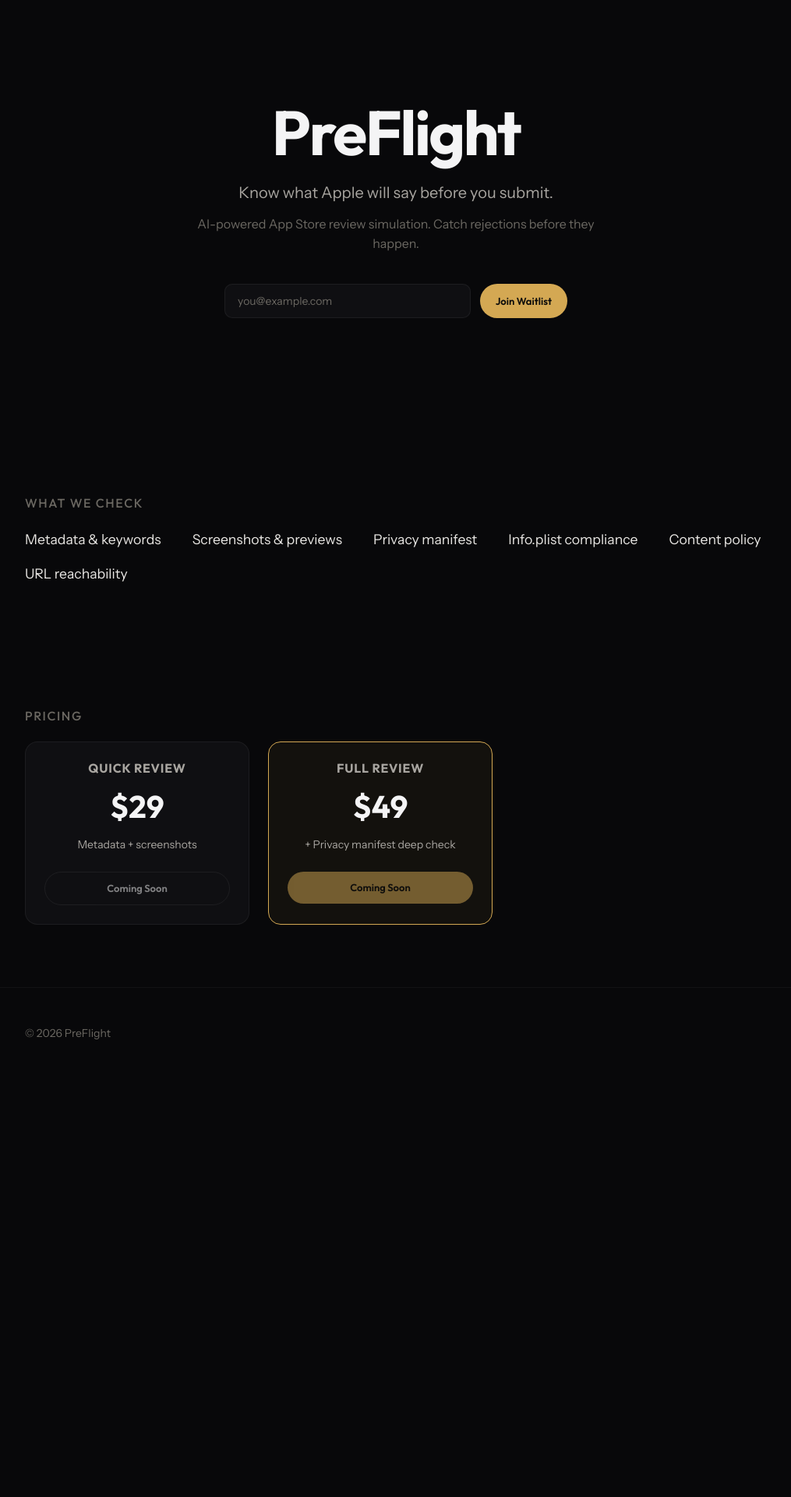
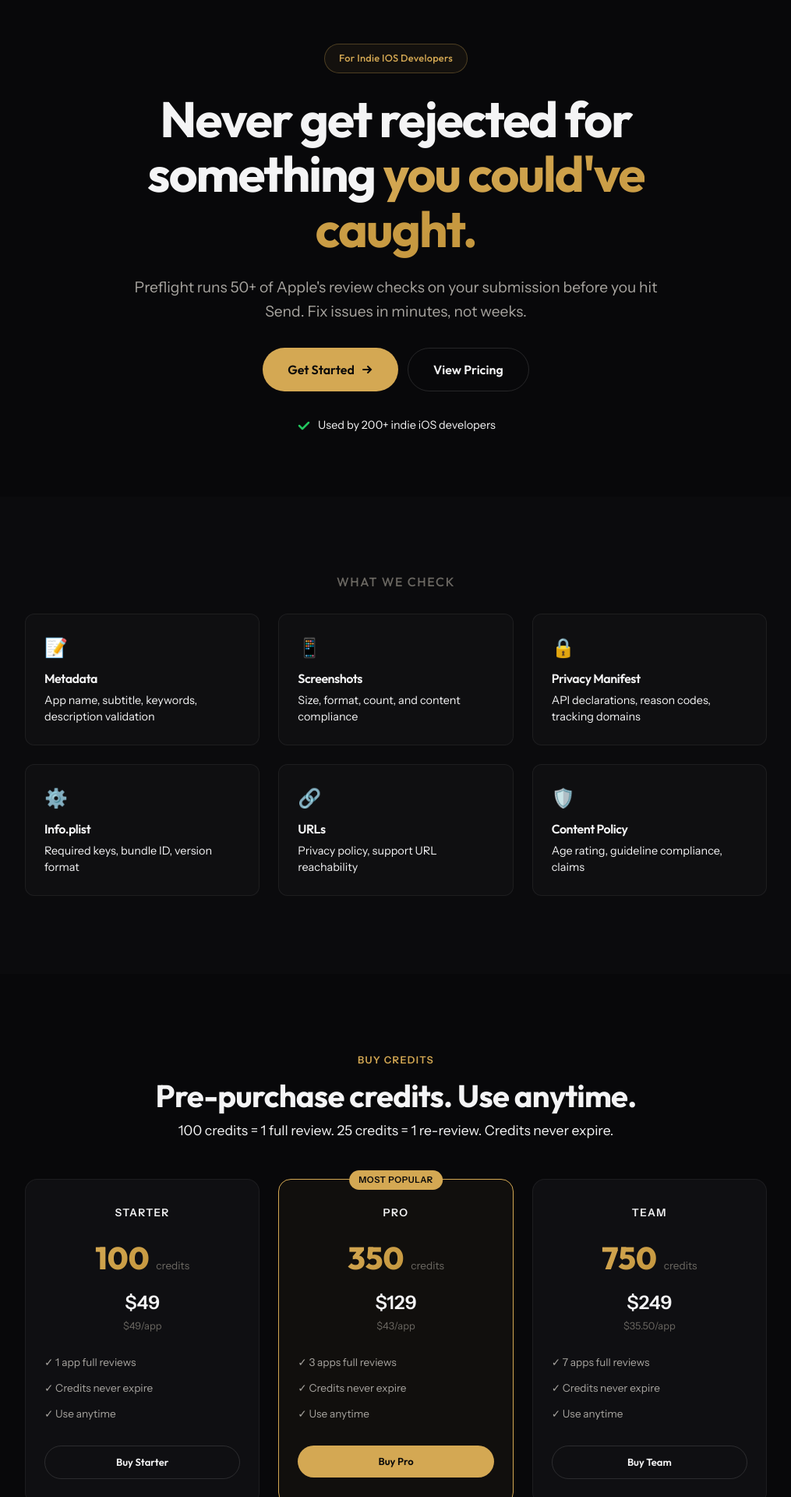
Before and after one commit to tszaks/Preflight, a SvelteKit app: page / in a window 1280 px wide. Shown: the part 140-2060 px from the top of the page at 78% size, without its empty margins (132-1147 px from the left). Before the commit the page ends 1524 px from the top, so only its background shows below. Built offline with nearby package versions, Linux system fonts and the light colour scheme; no server answers.

Commit message:
fix: update landing page with credits pricing

```diff
--- a/src/routes/+page.svelte
+++ b/src/routes/+page.svelte
@@ -1,119 +1,172 @@
 <script lang="ts">
     import { onMount } from "svelte";
-    import { enhance } from "$app/forms";
 
     let visible = $state(false);
-    let submitted = $state(false);
-    let error = $state("");
-    let loading = $state(false);
+    onMount(() => setTimeout(() => (visible = true), 100));
 
-    onMount(() => setTimeout(() => (visible = true), 100));
+    const plans = [
+        { name: 'Starter', credits: 100, price: 49, apps: '1 app', perApp: '$49/app' },
+        { name: 'Pro', credits: 350, price: 129, apps: '3 apps', perApp: '$43/app', popular: true },
+        { name: 'Team', credits: 750, price: 249, apps: '7 apps', perApp: '$35.50/app' },
+        { name: 'Agency', credits: 1500, price: 449, apps: '15 apps', perApp: '$29.93/app' },
+    ];
 </script>
 
 <main>
     <section class="hero">
         <div class="container hero-content" class:visible>
-            <h1>PreFlight</h1>
-            <p class="subtitle">Know what Apple will say before you submit.</p>
-            <p class="description">AI-powered App Store review simulation. Catch rejections before they happen.</p>
+            <span class="badge">For indie iOS developers</span>
+            <h1>Never get rejected for something <span class="highlight">you could've caught.</span></h1>
+            <p class="description">
+                Preflight runs 50+ of Apple's review checks on your submission before you hit Send.
+                Fix issues in minutes, not weeks.
+            </p>
 
-            {#if submitted}
-                <div class="success-msg">
-                    <span class="success-icon">✓</span>
-                    <p>You're on the list. We'll notify you at launch.</p>
-                </div>
-            {:else}
-                <form
-                    method="POST"
-                    action="?/joinWaitlist"
-                    use:enhance={() => {
-                        loading = true;
-                        error = "";
-                        return async ({ result }) => {
-                            loading = false;
-                            if (result.type === "success") {
-                                submitted = true;
-                            } else if (result.type === "failure") {
-                                error = (result.data?.message as string) ?? "Something went wrong.";
-                            }
-                        };
-                    }}
-                    class="waitlist-form"
-                >
-                    <div class="input-row">
-                        <input
-                            type="email"
-                            name="email"
-                            class="input"
-                            placeholder="you@example.com"
-                            required
-                            disabled={loading}
-                        />
-                        <button type="submit" class="btn btn-primary" disabled={loading}>
-                            {loading ? "Joining..." : "Join Waitlist"}
-                        </button>
-                    </div>
-                    {#if error}
-                        <p class="error-msg">{error}</p>
-                    {/if}
-                </form>
-            {/if}
+            <div class="cta-buttons">
+                <a href="/auth/signup" class="btn btn-primary btn-lg">
+                    Get Started
+                    <svg width="16" height="16" viewBox="0 0 16 16" fill="none" stroke="currentColor" stroke-width="2" stroke-linecap="round">
+                        <path d="M3 8h10M9 4l4 4-4 4"/>
+                    </svg>
+                </a>
+                <a href="#pricing" class="btn btn-secondary btn-lg">View Pricing</a>
+            </div>
+
+            <p class="trust">
+                <svg width="20" height="20" viewBox="0 0 20 20" fill="none" stroke="#22c55e" stroke-width="2.5" stroke-linecap="round" stroke-linejoin="round">
+                    <path d="M4 10l4 4L16 6"/>
+                </svg>
+                <span>Used by 200+ indie iOS developers</span>
+            </p>
         </div>
     </section>
 
     <section class="features">
         <div class="container">
-            <h2>What we check</h2>
-            <ul class="feature-list">
-                <li>Metadata & keywords</li>
-                <li>Screenshots & previews</li>
-                <li>Privacy manifest</li>
-                <li>Info.plist compliance</li>
-                <li>Content policy</li>
-                <li>URL reachability</li>
-            </ul>
-        </div>
-    </section>
-
-    <section class="pricing">
-        <div class="container">
-            <h2>Pricing</h2>
-            <div class="pricing-grid">
-                <div class="card pricing-card">
-                    <h3>Quick Review</h3>
-                    <p class="price">$29</p>
-                    <p class="text-muted">Metadata + screenshots</p>
-                    <span class="btn btn-secondary btn-disabled">Coming Soon</span>
+            <h2>What We Check</h2>
+            <div class="feature-grid">
+                <div class="feature-item">
+                    <span class="feature-icon">📝</span>
+                    <h3>Metadata</h3>
+                    <p>App name, subtitle, keywords, description validation</p>
                 </div>
-                <div class="card pricing-card featured">
-                    <h3>Full Review</h3>
-                    <p class="price">$49</p>
-                    <p class="text-muted">+ Privacy manifest deep check</p>
-                    <span class="btn btn-primary btn-disabled">Coming Soon</span>
+                <div class="feature-item">
+                    <span class="feature-icon">📱</span>
+                    <h3>Screenshots</h3>
+                    <p>Size, format, count, and content compliance</p>
+                </div>
+                <div class="feature-item">
+                    <span class="feature-icon">🔒</span>
+                    <h3>Privacy Manifest</h3>
+                    <p>API declarations, reason codes, tracking domains</p>
+                </div>
+                <div class="feature-item">
+                    <span class="feature-icon">⚙️</span>
+                    <h3>Info.plist</h3>
+                    <p>Required keys, bundle ID, version format</p>
+                </div>
+                <div class="feature-item">
+                    <span class="feature-icon">🔗</span>
+                    <h3>URLs</h3>
+                    <p>Privacy policy, support URL reachability</p>
+                </div>
+                <div class="feature-item">
+                    <span class="feature-icon">🛡️</span>
+                    <h3>Content Policy</h3>
+                    <p>Age rating, guideline compliance, claims</p>
                 </div>
             </div>
         </div>
     </section>
 
+    <section id="pricing" class="pricing">
+        <div class="container">
+            <div class="section-header">
+                <span class="overline">Buy Credits</span>
+                <h2>Pre-purchase credits. Use anytime.</h2>
+                <p class="section-sub">100 credits = 1 full review. 25 credits = 1 re-review. Credits never expire.</p>
+            </div>
+
+            <div class="pricing-grid">
+                {#each plans as plan}
+                    <div class="card pricing-card" class:featured={plan.popular}>
+                        {#if plan.popular}
+                            <div class="popular-badge">Most Popular</div>
+                        {/if}
+                        <span class="plan-name">{plan.name}</span>
+                        <div class="plan-credits">
+                            <span class="credits">{plan.credits}</span>
+                            <span class="credits-label">credits</span>
+                        </div>
+                        <div class="plan-price">
+                            <span class="price">${plan.price}</span>
+                            <span class="per-app">{plan.perApp}</span>
+                        </div>
+                        <ul class="plan-features">
+                            <li>✓ {plan.apps} full reviews</li>
+                            <li>✓ Credits never expire</li>
+                            <li>✓ Use anytime</li>
+                        </ul>
+                        <a href="/pricing" class="btn {plan.popular ? 'btn-primary' : 'btn-secondary'}">
+                            Buy {plan.name}
+                        </a>
+                    </div>
+                {/each}
+            </div>
+        </div>
+    </section>
+
+    <section class="how-it-works">
+        <div class="container">
+            <h2>How It Works</h2>
+            <div class="steps">
+                <div class="step">
+                    <span class="step-number">1</span>
+                    <h3>Upload Your Files</h3>
+                    <p>Screenshots, Info.plist, privacy manifest, and metadata</p>
+                </div>
+                <div class="step">
+                    <span class="step-number">2</span>
+                    <h3>AI Analyzes Everything</h3>
+                    <p>50+ checks against Apple's latest guidelines</p>
+                </div>
+                <div class="step">
+                    <span class="step-number">3</span>
+                    <h3>Get Your Report</h3>
+                    <p>Detailed issues with fix suggestions in minutes</p>
+                </div>
+            </div>
+        </div>
+    </section>
+
+    <section class="final-cta">
+        <div class="container text-center">
+            <h2>Ready to submit with confidence?</h2>
+            <p>Stop waiting weeks for Apple's rejection emails.</p>
+            <a href="/auth/signup" class="btn btn-primary btn-lg">Get Started Now</a>
+        </div>
+    </section>
+
     <footer>
         <div class="container text-center">
-            <p class="text-subtle">&copy; 2026 PreFlight</p>
+            <p class="text-subtle">&copy; 2026 Preflight</p>
         </div>
     </footer>
 </main>
 
 <style>
     .hero {
-        min-height: 80vh;
+        min-height: 90vh;
         display: flex;
         align-items: center;
         justify-content: center;
         text-align: center;
         padding: 140px 24px 80px;
+        position: relative;
     }
 
     .hero-content {
-        max-width: 600px;
+        max-width: 720px;
         opacity: 0;
         transform: translateY(30px);
         transition: all 0.8s var(--ease);
@@ -124,137 +177,308 @@
         transform: translateY(0);
     }
 
-    .hero h1 {
-        font-size: clamp(3rem, 10vw, 5rem);
-        margin-bottom: 1rem;
+    .badge {
+        display: inline-block;
+        font-size: 0.8rem;
+        font-weight: 500;
+        color: var(--accent);
+        padding: 8px 18px;
+        border: 1px solid rgba(212, 168, 83, 0.3);
+        border-radius: 100px;
+        background: rgba(212, 168, 83, 0.06);
+        margin-bottom: 24px;
     }
 
-    .subtitle {
-        font-size: 1.25rem;
-        color: var(--gray-300);
-        margin-bottom: 0.75rem;
+    .hero h1 {
+        font-size: clamp(2.5rem, 6vw, 4rem);
+        line-height: 1.1;
+        margin-bottom: 24px;
+        letter-spacing: -0.03em;
+    }
+
+    .highlight {
+        background: linear-gradient(135deg, #d4a853 0%, #c4963d 100%);
+        -webkit-background-clip: text;
+        -webkit-text-fill-color: transparent;
+        background-clip: text;
     }
 
     .description {
-        font-size: 1rem;
-        color: var(--gray-500);
-        margin-bottom: 2.5rem;
+        font-size: 1.2rem;
+        color: var(--gray-300);
+        line-height: 1.6;
+        margin-bottom: 32px;
     }
 
-    .waitlist-form {
-        max-width: 440px;
-        margin: 0 auto;
+    .cta-buttons {
+        display: flex;
+        gap: 12px;
+        justify-content: center;
+        margin-bottom: 32px;
     }
 
-    .input-row {
-        display: flex;
-        gap: 0.75rem;
+    .btn-lg {
+        height: 56px;
+        padding: 0 32px;
+        font-size: 1rem;
+        display: inline-flex;
+        align-items: center;
+        gap: 8px;
     }
 
-    .input-row .input {
-        flex: 1;
-    }
-
-    .input-row .btn {
-        white-space: nowrap;
-        flex-shrink: 0;
-    }
-
-    .error-msg {
-        color: #ef4444;
-        font-size: 0.85rem;
-        margin-top: 0.75rem;
-    }
-
-    .success-msg {
+    .trust {
         display: flex;
         align-items: center;
         justify-content: center;
-        gap: 0.75rem;
-        padding: 1.25rem 2rem;
-        background: rgba(34, 197, 94, 0.08);
-        border: 1px solid rgba(34, 197, 94, 0.2);
-        border-radius: 10px;
+        gap: 8px;
+        color: var(--gray-400);
+        font-size: 0.9rem;
     }
 
-    .success-icon {
-        font-size: 1.25rem;
-        color: #22c55e;
-        font-weight: 700;
+    /* Features */
+    .features {
+        padding: 100px 0;
+        background: rgba(255, 255, 255, 0.01);
     }
 
-    .success-msg p {
-        color: var(--gray-100);
-        font-size: 1rem;
-    }
-
-    .features,
-    .pricing {
-        padding: 80px 0;
-    }
-
-    .features h2,
-    .pricing h2 {
+    .features h2 {
         font-size: 1rem;
         font-weight: 500;
         letter-spacing: 0.1em;
         text-transform: uppercase;
         color: var(--gray-500);
-        margin-bottom: 1.5rem;
+        margin-bottom: 2rem;
+        text-align: center;
     }
 
-    .feature-list {
-        list-style: none;
-        display: flex;
-        flex-wrap: wrap;
-        gap: 1rem 2.5rem;
+    .feature-grid {
+        display: grid;
+        grid-template-columns: repeat(auto-fit, minmax(280px, 1fr));
+        gap: 24px;
+        max-width: 1000px;
+        margin: 0 auto;
     }
 
-    .feature-list li {
+    .feature-item {
+        padding: 24px;
+        background: rgba(255, 255, 255, 0.02);
+        border: 1px solid rgba(255, 255, 255, 0.06);
+        border-radius: 12px;
+    }
+
+    .feature-icon {
+        font-size: 1.5rem;
+        margin-bottom: 12px;
+        display: block;
+    }
+
+    .feature-item h3 {
+        font-size: 1rem;
+        font-weight: 600;
+        margin-bottom: 8px;
+    }
+
+    .feature-item p {
+        font-size: 0.9rem;
+        color: var(--gray-400);
+        line-height: 1.5;
+    }
+
+    /* Pricing */
+    .pricing {
+        padding: 100px 0;
+    }
+
+    .section-header {
+        text-align: center;
+        margin-bottom: 48px;
+    }
+
+    .overline {
+        font-size: 0.8rem;
+        font-weight: 600;
+        letter-spacing: 0.1em;
+        text-transform: uppercase;
+        color: var(--accent);
+    }
+
+    .section-header h2 {
+        font-size: 2.5rem;
+        margin-top: 12px;
+        letter-spacing: -0.02em;
+    }
+
+    .section-sub {
         font-size: 1.1rem;
-        color: var(--gray-100);
+        color: var(--gray-400);
+        margin-top: 8px;
     }
 
     .pricing-grid {
         display: grid;
-        grid-template-columns: repeat(auto-fit, minmax(250px, 1fr));
-        gap: 1.5rem;
-        max-width: 600px;
+        grid-template-columns: repeat(auto-fit, minmax(240px, 1fr));
+        gap: 24px;
+        max-width: 1100px;
+        margin: 0 auto;
     }
 
     .pricing-card {
+        padding: 32px 24px;
         text-align: center;
+        position: relative;
+        transition: transform 0.2s var(--ease);
     }
 
-    .pricing-card h3 {
-        font-size: 1rem;
-        text-transform: uppercase;
-        letter-spacing: 0.05em;
-        color: var(--gray-300);
-        margin-bottom: 0.5rem;
-    }
-
-    .price {
-        font-family: "Outfit", sans-serif;
-        font-size: 2.5rem;
-        font-weight: 700;
-        margin-bottom: 0.5rem;
-    }
-
-    .pricing-card .btn {
-        margin-top: 1.5rem;
-        width: 100%;
+    .pricing-card:hover {
+        transform: translateY(-4px);
     }
 
     .pricing-card.featured {
         border-color: var(--accent);
-        background: rgba(212, 168, 83, 0.05);
+        background: rgba(212, 168, 83, 0.04);
     }
 
-    .btn-disabled {
-        opacity: 0.5;
-        cursor: not-allowed;
-        pointer-events: none;
+    .popular-badge {
+        position: absolute;
+        top: -12px;
+        left: 50%;
+        transform: translateX(-50%);
+        background: var(--accent);
+        color: var(--bg);
+        font-size: 0.7rem;
+        font-weight: 700;
+        padding: 4px 12px;
+        border-radius: 20px;
+        text-transform: uppercase;
+        letter-spacing: 0.05em;
+    }
+
+    .plan-name {
+        font-size: 0.85rem;
+        font-weight: 600;
+        text-transform: uppercase;
+        letter-spacing: 0.1em;
+        color: var(--gray-400);
+    }
+
+    .plan-credits {
+        margin: 16px 0 8px;
+    }
+
+    .credits {
+        font-family: 'Outfit', sans-serif;
+        font-size: 2.5rem;
+        font-weight: 800;
+        background: linear-gradient(135deg, #d4a853 0%, #c4963d 100%);
+        -webkit-background-clip: text;
+        -webkit-text-fill-color: transparent;
+        background-clip: text;
+    }
+
+    .credits-label {
+        font-size: 0.85rem;
+        color: var(--gray-500);
+        margin-left: 6px;
+    }
+
+    .plan-price {
+        margin-bottom: 20px;
+    }
+
+    .price {
+        font-size: 1.5rem;
+        font-weight: 700;
+        display: block;
+    }
+
+    .per-app {
+        font-size: 0.8rem;
+        color: var(--gray-500);
+    }
+
+    .plan-features {
+        list-style: none;
+        text-align: left;
+        margin-bottom: 24px;
+    }
+
+    .plan-features li {
+        font-size: 0.85rem;
+        color: var(--gray-300);
+        padding: 6px 0;
+    }
+
+    .pricing-card .btn {
+        width: 100%;
+    }
+
+    /* How it works */
+    .how-it-works {
+        padding: 100px 0;
+        background: rgba(255, 255, 255, 0.01);
+    }
+
+    .how-it-works h2 {
+        font-size: 1rem;
+        font-weight: 500;
+        letter-spacing: 0.1em;
+        text-transform: uppercase;
+        color: var(--gray-500);
+        margin-bottom: 3rem;
+        text-align: center;
+    }
+
+    .steps {
+        display: grid;
+        grid-template-columns: repeat(auto-fit, minmax(280px, 1fr));
+        gap: 40px;
+        max-width: 900px;
+        margin: 0 auto;
+    }
+
+    .step {
+        text-align: center;
+    }
+
+    .step-number {
+        display: inline-flex;
+        align-items: center;
+        justify-content: center;
+        width: 48px;
+        height: 48px;
+        background: linear-gradient(135deg, #d4a853 0%, #c4963d 100%);
+        color: var(--bg);
+        font-family: 'Outfit', sans-serif;
+        font-size: 1.25rem;
+        font-weight: 700;
+        border-radius: 50%;
+        margin-bottom: 16px;
+    }
+
+    .step h3 {
+        font-size: 1.1rem;
+        margin-bottom: 8px;
+    }
+
+    .step p {
+        font-size: 0.9rem;
+        color: var(--gray-400);
+        line-height: 1.5;
+    }
+
+    /* Final CTA */
+    .final-cta {
+        padding: 100px 0;
+    }
+
+    .final-cta h2 {
+        font-size: 2rem;
+        margin-bottom: 12px;
+    }
+
+    .final-cta p {
+        color: var(--gray-400);
+        margin-bottom: 32px;
     }
 
     footer {
@@ -262,9 +486,18 @@
         border-top: 1px solid rgba(255, 255, 255, 0.04);
     }
 
-    @media (max-width: 500px) {
-        .input-row {
+    @media (max-width: 600px) {
+        .cta-buttons {
             flex-direction: column;
+        }
+
+        .btn-lg {
+            width: 100%;
+            justify-content: center;
+        }
+
+        .pricing-grid {
+            grid-template-columns: 1fr;
         }
     }
 </style>
```
